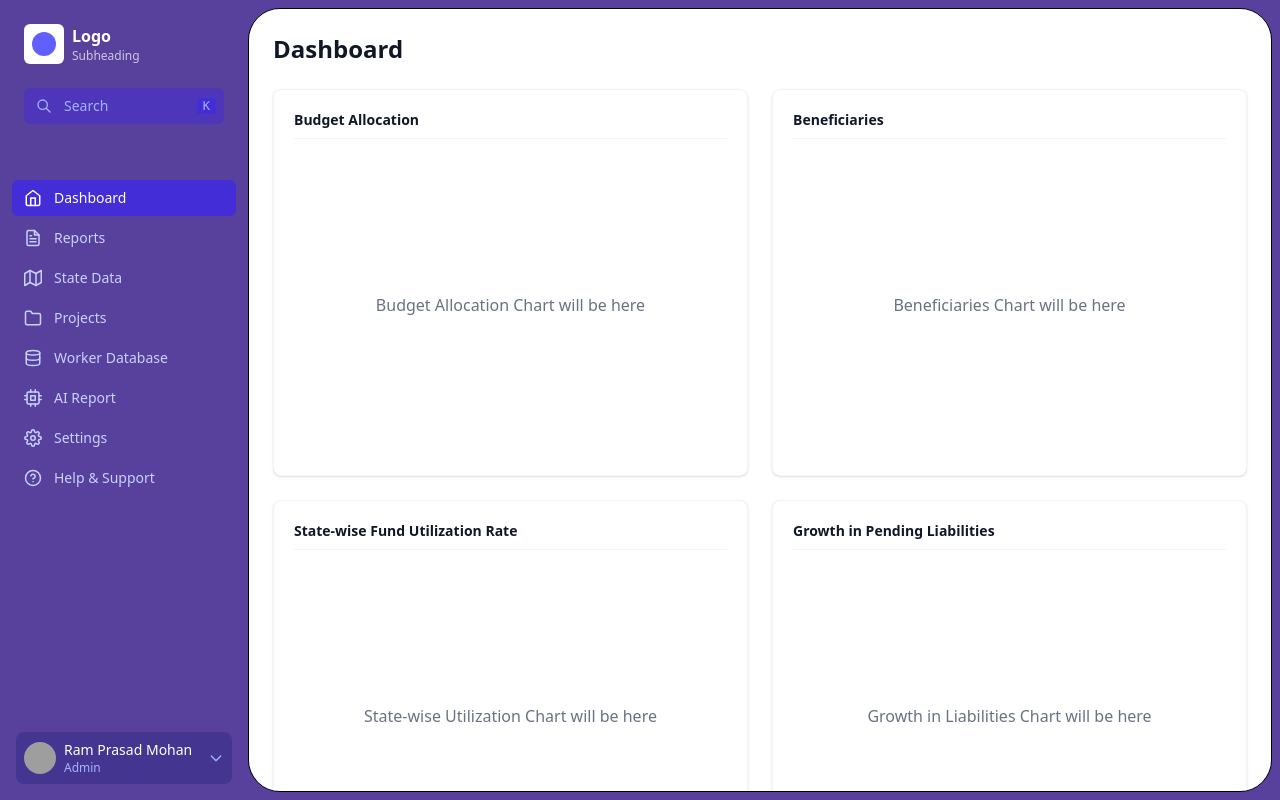
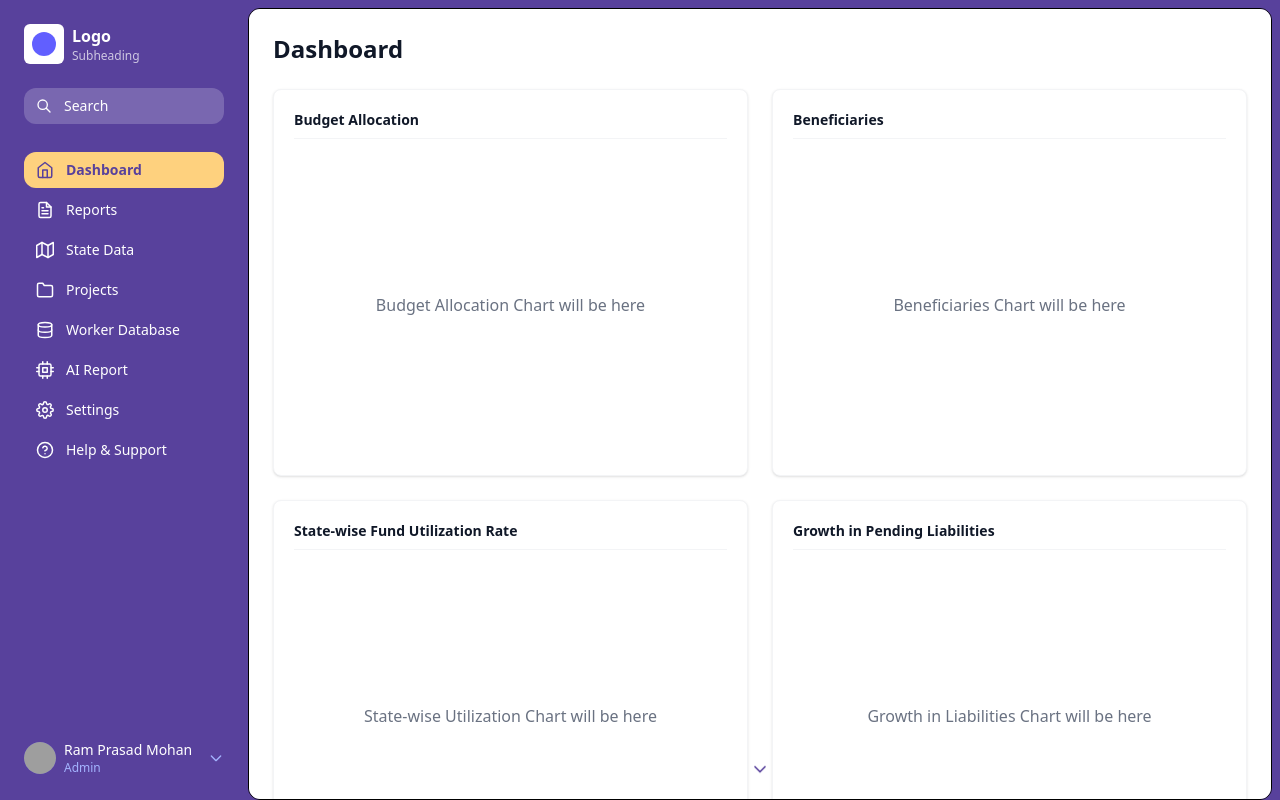
Before and after one commit to abfeb8/data-analysis-dashboard, a Next.js app: page / in a window 1280 px wide. Built offline with nearby package versions, Linux system fonts and the light colour scheme; grey boxes are pictures that could not be loaded.

Commit message:
add scroll indicator, ui changes and refactor code

```diff
--- a/app/components/layouts/MainLayout.tsx
+++ b/app/components/layouts/MainLayout.tsx
@@ -1,21 +1,23 @@
-'use client';
-
 import React from 'react';
 import Sidebar from './Sidebar';
+import ScrollIndicator from '../ui/ScrollIndicator';
 
 interface MainLayoutProps {
 	children: React.ReactNode;
 }
 
-const MainLayout: React.FC<MainLayoutProps> = ({ children }) => {
+function MainLayout({ children }: MainLayoutProps) {
 	return (
 		<div className="flex h-screen bg-primary border-4 border-solid border-primary">
 			<Sidebar />
-			<main className="flex-1 overflow-auto bg-white p-6 m-1 border rounded-4xl">
-				{children}
-			</main>
+			<div className="flex-1 relative">
+				<main className="h-full overflow-auto bg-white p-6 m-1 border rounded-xl scrollbar-hide">
+					{children}
+				</main>
+				<ScrollIndicator />
+			</div>
 		</div>
 	);
-};
+}
 
 export default MainLayout;
--- a/app/components/layouts/Sidebar.tsx
+++ b/app/components/layouts/Sidebar.tsx
@@ -1,5 +1,3 @@
-'use client';
-
 import React from 'react';
 import NavItem from '../navigation/NavItem';
 import SearchBar from '../navigation/SearchBar';
@@ -15,7 +13,7 @@ import {
 	FiHelpCircle,
 } from 'react-icons/fi';
 
-const Sidebar: React.FC = () => {
+function Sidebar() {
 	return (
 		<aside className="w-60 bg-primary text-white flex flex-col">
 			<div className="p-5">
@@ -33,7 +31,7 @@ const Sidebar: React.FC = () => {
 				<SearchBar />
 			</div>
 
-			<nav className="flex-1 px-2 py-4">
+			<nav className="flex-1 px-5">
 				<NavItem
 					icon={<FiHome size={18} />}
 					label="Dashboard"
@@ -86,6 +84,6 @@ const Sidebar: React.FC = () => {
 			</div>
 		</aside>
 	);
-};
+}
 
 export default Sidebar;
--- a/app/components/navigation/NavItem.tsx
+++ b/app/components/navigation/NavItem.tsx
@@ -11,17 +11,17 @@ interface NavItemProps {
 	active?: boolean;
 }
 
-const NavItem: React.FC<NavItemProps> = ({ icon, label, href, active }) => {
+function NavItem({ icon, label, href, active }: NavItemProps) {
 	const pathname = usePathname();
 	const isActive = active || pathname === href;
 
 	return (
 		<Link href={href}>
 			<div
-				className={`flex items-center px-3 py-2 my-1 rounded-md text-sm cursor-pointer transition-colors ${
+				className={`flex items-center px-3 py-2 my-1 rounded-xl text-sm cursor-pointer transition-colors ${
 					isActive
-						? 'bg-indigo-700 text-white'
-						: 'text-indigo-200 hover:bg-indigo-700/50'
+						? 'bg-accent text-primary font-semibold'
+						: 'text-white hover:text-accent'
 				}`}
 			>
 				<span className="flex items-center justify-center">{icon}</span>
@@ -29,6 +29,6 @@ const NavItem: React.FC<NavItemProps> = ({ icon, label, href, active }) => {
 			</div>
 		</Link>
 	);
-};
+}
 
 export default NavItem;
--- a/app/components/navigation/SearchBar.tsx
+++ b/app/components/navigation/SearchBar.tsx
@@ -2,7 +2,7 @@
 
 import React, { useState } from 'react';
 
-const SearchBar: React.FC = () => {
+function SearchBar() {
 	const [searchTerm, setSearchTerm] = useState('');
 
 	const handleSearch = (e: React.FormEvent) => {
@@ -13,12 +13,12 @@ const SearchBar: React.FC = () => {
 	return (
 		<form
 			onSubmit={handleSearch}
-			className="mb-4"
+			className="mb-1"
 		>
 			<div className="relative">
 				<div className="absolute inset-y-0 left-0 flex items-center pl-3 pointer-events-none">
 					<svg
-						className="h-4 w-4 text-indigo-300"
+						className="h-4 w-4 text-white"
 						fill="none"
 						viewBox="0 0 24 24"
 						stroke="currentColor"
@@ -33,19 +33,14 @@ const SearchBar: React.FC = () => {
 				</div>
 				<input
 					type="search"
-					className="block w-full bg-indigo-700/50 text-indigo-100 rounded-md pl-10 pr-4 py-2 text-sm focus:outline-none focus:ring-1 focus:ring-indigo-500 placeholder:text-indigo-300"
+					className="block w-full bg-white/20 text-white rounded-xl pl-10 pr-4 py-2 text-sm focus:outline-none focus:ring-1 focus:ring-accent placeholder:text-white"
 					placeholder="Search"
 					value={searchTerm}
 					onChange={(e) => setSearchTerm(e.target.value)}
 				/>
-				<div className="absolute inset-y-0 right-0 flex items-center pr-2">
-					<kbd className="bg-indigo-700 px-1.5 rounded text-xs text-indigo-300">
-						K
-					</kbd>
-				</div>
 			</div>
 		</form>
 	);
-};
+}
 
 export default SearchBar;
--- a/app/components/navigation/UserProfileCard.tsx
+++ b/app/components/navigation/UserProfileCard.tsx
@@ -9,13 +9,9 @@ interface UserProfileCardProps {
 	avatarUrl: string;
 }
 
-const UserProfileCard: React.FC<UserProfileCardProps> = ({
-	name,
-	role,
-	avatarUrl,
-}) => {
+function UserProfileCard({ name, role, avatarUrl }: UserProfileCardProps) {
 	return (
-		<div className="flex items-center p-2 rounded-lg bg-indigo-900/50 hover:bg-indigo-900 cursor-pointer transition-colors">
+		<div className="flex items-center p-2 rounded-lg hover:bg-indigo-900 cursor-pointer transition-colors">
 			<div className="relative h-8 w-8 rounded-full overflow-hidden bg-indigo-700 mr-2">
 				{/* Use a fallback if avatar image fails to load */}
 				<div className="h-full w-full flex items-center justify-center text-xs font-medium text-white">
@@ -61,6 +57,6 @@ const UserProfileCard: React.FC<UserProfileCardProps> = ({
 			</div>
 		</div>
 	);
-};
+}
 
 export default UserProfileCard;
--- a/app/components/ui/DashboardCard.tsx
+++ b/app/components/ui/DashboardCard.tsx
@@ -8,11 +8,11 @@ interface DashboardCardProps {
 	className?: string;
 }
 
-const DashboardCard: React.FC<DashboardCardProps> = ({
+function DashboardCard({
 	children,
 	title,
 	className = '',
-}) => {
+}: DashboardCardProps) {
 	return (
 		<div
 			className={`bg-white p-5 rounded-lg shadow-sm border border-gray-100 ${className}`}
@@ -23,6 +23,6 @@ const DashboardCard: React.FC<DashboardCardProps> = ({
 			<div className="h-[300px]">{children}</div>
 		</div>
 	);
-};
+}
 
 export default DashboardCard;
--- /dev/null
+++ b/app/components/ui/ScrollIndicator.tsx
@@ -0,0 +1,83 @@
+'use client';
+
+import React, { useState, useEffect } from 'react';
+import { FiChevronDown, FiChevronUp } from 'react-icons/fi';
+
+function ScrollIndicator() {
+	const [showIndicator, setShowIndicator] = useState(true);
+	const [isAtBottom, setIsAtBottom] = useState(false);
+
+	useEffect(() => {
+		const handleScroll = () => {
+			const mainElement = document.querySelector('main');
+			if (!mainElement) return;
+
+			const scrollPosition = mainElement.scrollTop;
+			const scrollHeight = mainElement.scrollHeight;
+			const clientHeight = mainElement.clientHeight;
+
+			const isScrollable = scrollHeight > clientHeight;
+			const isNearBottom =
+				scrollPosition + clientHeight >= scrollHeight - 20;
+
+			// Show indicator if content is scrollable
+			setShowIndicator(isScrollable);
+
+			// Track if user is at the bottom
+			setIsAtBottom(isNearBottom);
+		};
+
+		const mainElement = document.querySelector('main');
+		if (mainElement) {
+			mainElement.addEventListener('scroll', handleScroll);
+			// Initial check
+			handleScroll();
+		}
+
+		return () => {
+			if (mainElement) {
+				mainElement.removeEventListener('scroll', handleScroll);
+			}
+		};
+	}, []);
+
+	if (!showIndicator) return null;
+
+	const handleClick = () => {
+		const mainElement = document.querySelector('main');
+		if (mainElement) {
+			if (isAtBottom) {
+				// Scroll to top if at bottom
+				mainElement.scrollTo({ top: 0, behavior: 'smooth' });
+			} else {
+				// Scroll down if not at bottom
+				mainElement.scrollBy({ top: 200, behavior: 'smooth' });
+			}
+		}
+	};
+
+	return (
+		<div
+			className="absolute bottom-4 left-1/2 transform -translate-x-1/2 cursor-pointer animate-bounce"
+			onClick={handleClick}
+			role="button"
+			aria-label={
+				isAtBottom ? 'Scroll to top' : 'Scroll down for more content'
+			}
+		>
+			{isAtBottom ? (
+				<FiChevronUp
+					size={20}
+					className="text-primary"
+				/>
+			) : (
+				<FiChevronDown
+					size={20}
+					className="text-primary"
+				/>
+			)}
+		</div>
+	);
+}
+
+export default ScrollIndicator;
--- a/app/globals.css
+++ b/app/globals.css
@@ -4,3 +4,14 @@
 	--color-primary: #58419c;
 	--color-accent: #fed17e;
 }
+
+/* Hide scrollbar but allow scrolling */
+.scrollbar-hide {
+	-ms-overflow-style: none; /* IE and Edge */
+	scrollbar-width: none; /* Firefox */
+}
+
+/* Hide scrollbar for Chrome, Safari and Opera */
+.scrollbar-hide::-webkit-scrollbar {
+	display: none;
+}
```
Also changed, not shown: app/components/layouts/DashboardContent.tsx (+2 -7 lines), 1 other file (tests, documents, lock files or other folders).
